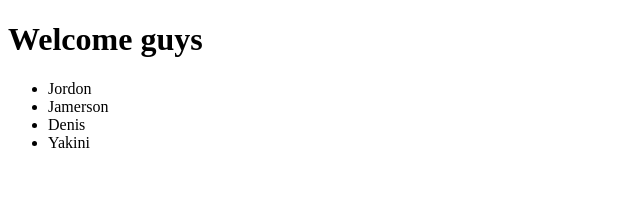
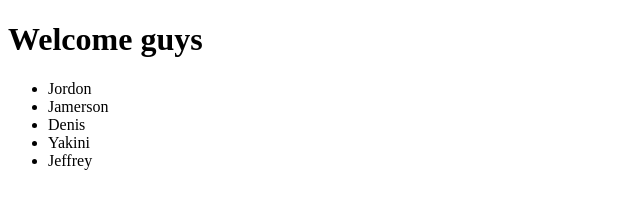
Before and after one commit to jordanrbunnell/ProjectOne, a plain HTML site: page index.html in a window 1280 px wide. Shown: the full height of the page, 0-640 px from the left. Drawn offline with Linux system fonts and the light colour scheme.

Commit message:
Jeffrey add

```diff
--- a/index.html
+++ b/index.html
@@ -12,6 +12,7 @@
         <li>Jamerson</li>
         <li>Denis</li>
         <li>Yakini</li>
+        <li>Jeffrey</li>
     </ul>
 </body>
 </html>
```
